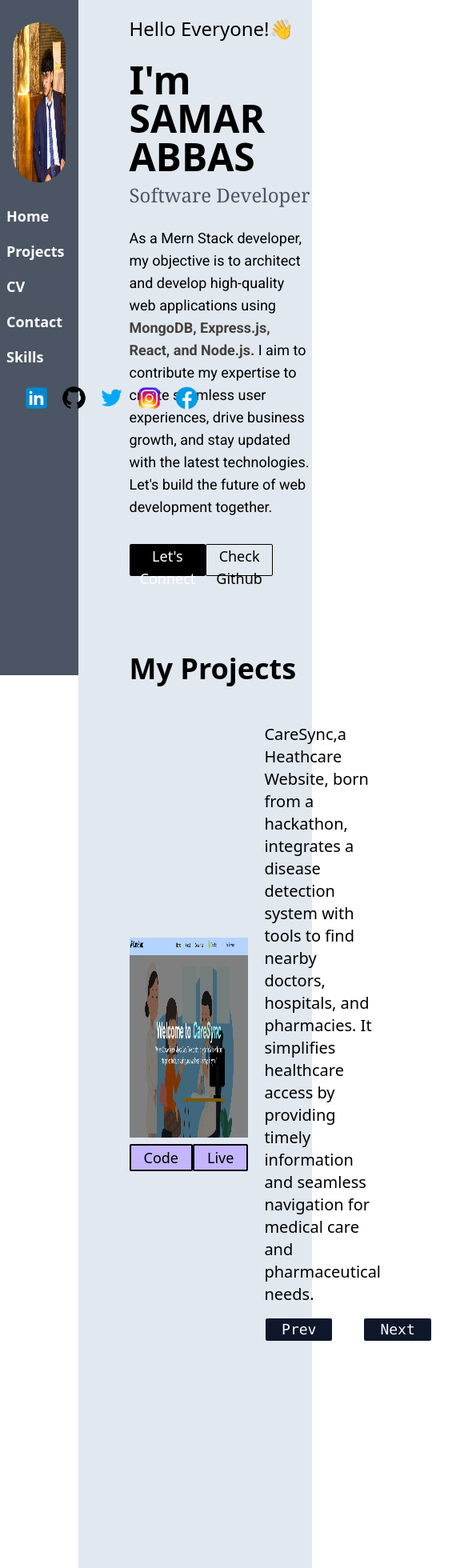
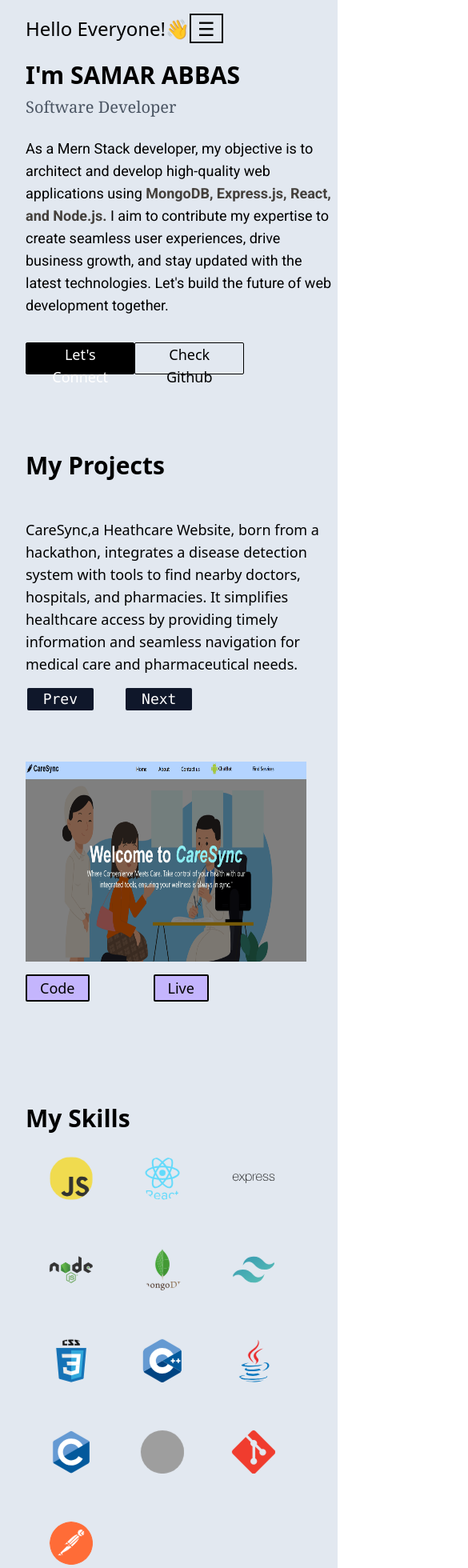
Before and after one commit to samar-abbas-786/samar.dev, a React (Vite) app: page / in a window 390 px wide. Shown: the top 1960 px of the page at 80% size, 585 px wide, since content can reach past the window. Built offline with nearby package versions, Linux system fonts and the light colour scheme; grey boxes are pictures that could not be loaded.

Commit message:
responsi

```diff
--- a/src/components/Projects_Section.jsx
+++ b/src/components/Projects_Section.jsx
@@ -20,32 +20,32 @@ const Projects_Section = () => {
   //   };
 
   return (
-    <div className="  w-full justify-between items-center">
-      <h1 className="text-4xl font-bold font-sans">My Projects</h1>
+    <div className="w-full justify-between items-center">
+      <h1 className="md:text-4xl text-3xl  font-bold font-sans">My Projects</h1>
       {project && project.length > 0 ? (
         project.map((proj) =>
           image === proj.id ? (
-            <div className="flex h-auto space-x-3 justify-evenly items-center w-full mt-10 mb-10">
-              <div key={proj.id} className="single-project w-auto h-auto ">
+            <div className="flex flex-col-reverse md:flex-row h-auto md:space-x-3 justify-evenly md:items-center w-full mt-10 md:mb-10">
+              <div key={proj.id} className="single-project  ">
                 <img
-                  className="h-[250px] w-[400px]"
+                  className=" w-[90%] h-[250px] md:h-[250px] md:w-[400px]"
                   src={proj.img}
                   alt={proj.title}
                   srcSet=""
                 />
-                <div className="btns flex justify-around  mt-2">
+                <div className="btns flex md:justify-around space-x-20 mt-4  md:mt-2">
                   <button className="bg-violet-300 text-black  px-4  py-[1px] border-black border-[2px] hover:bg-black hover:text-white rounded-sm font-sans text-lg">
                     Code
                   </button>
                   <button
                     onClick={() => handleLive(proj)}
-                    className="bg-violet-300 text-black   px-4 py-[1px] border-black border-[2px] hover:bg-black hover:text-white  rounded-sm font-sans text-lg"
+                    className="bg-violet-300 text-black px-4 py-[1px] border-black border-[2px] hover:bg-black hover:text-white  rounded-sm font-sans text-lg"
                   >
                     Live
                   </button>
                 </div>
               </div>
-              <div className="description  pt-2  w-[40vw]  py-16 text-xl flex flex-col font-sans px-2 text-start">
+              <div className="description write  pt-2  md:w-[40vw]  w-[95%] py-16 md:text-xl text-lg flex flex-col  md:px-2 text-start">
                 {proj.desc}
                 <div className="button  w-full flex space-x-10  mt-4">
                   <button
--- a/src/components/contact.jsx
+++ b/src/components/contact.jsx
@@ -3,8 +3,8 @@ import React from "react";
 const contact = () => {
   return (
     <div>
-      <div className="outer flex flex-col items-center">
-        <h1 className="text-4xl font-bold">Get in Touch</h1>
+      <div className="outer w-[100vw] flex flex-col pr-10 justify-center items-center">
+        <h1 className="md:text-4xl text-3xl font-bold">Get in Touch</h1>
         <i id="contact">Reach out and let's turn ideas into action</i>
         <input type="text" placeholder="Name" />
         <input type="text" placeholder="Email" />
--- a/src/components/right.jsx
+++ b/src/components/right.jsx
@@ -100,21 +100,24 @@ const right = (props) => {
 
   return (
     <div>
-      <div className="main w-[75vw] flex  justify-center flex-col  pt-5   bg-slate-200">
+      <div className="main md:w-[75vw] w-100vw flex  justify-center flex-col  pt-5   bg-slate-200">
         <motion.h1
           initial={{ x: 50 }}
           animate={{ x: 0 }}
           transition={{ duration: 0.5, delay: 0.16 }}
-          className="text-2xl ml-16"
+          className="text-2xl ml-8 md:ml-16"
         >
-          Hello Everyone!👋{" "}
+          Hello Everyone!👋
+          <span className="  md:hidden border-black border-2 px-2 mr-2  ">
+            ☰
+          </span>
         </motion.h1>
         <br />
         <motion.h1
           initial={{ x: 50 }}
           animate={{ x: 0 }}
           transition={{ duration: 0.5, delay: 0.16 }}
-          className="text-5xl font-bold ml-16 "
+          className="md:text-5xl text-3xl font-bold ml-8 md:ml-16 "
         >
           {" "}
           I'm SAMAR ABBAS
@@ -123,7 +126,7 @@ const right = (props) => {
           initial={{ x: 50 }}
           animate={{ x: 0 }}
           transition={{ duration: 0.5, delay: 0.16 }}
-          className="text-2xl text-gray-600 font-serif mt-2 ml-16"
+          className="md:text-2xl text-xl text-gray-600 font-serif mt-2 ml-8 md:ml-16"
         >
           Software Developer
         </motion.h1>
@@ -131,7 +134,7 @@ const right = (props) => {
           initial={{ x: 50 }}
           animate={{ x: 0 }}
           transition={{ duration: 0.5, delay: 0.16 }}
-          className=" write text-lg mt-6 ml-16"
+          className=" write text-lg mt-6 ml-8 md:ml-16"
         >
           As a Mern Stack developer, my objective is to architect and develop
           high-quality web applications using{" "}
@@ -147,7 +150,7 @@ const right = (props) => {
           initial={{ x: 50 }}
           animate={{ x: 0 }}
           transition={{ duration: 0.5, delay: 0.16 }}
-          className="buttons mt-8 w-1/3 flex justify-between ml-16 "
+          className="buttons mt-8 md:w-1/3 w-[70vw] flex justify-between ml-8 md:ml-16 "
         >
           <button
             onClick={scroll}
@@ -162,7 +165,7 @@ const right = (props) => {
             Check Github
           </button>
         </motion.div>
-        <div className="mt-24 ml-16">
+        <div className="mt-24 ml-8 md:ml-16">
           <Projects_Section />
           {/* <Single_project /> */}
 
@@ -181,10 +184,10 @@ const right = (props) => {
             ug={ug}
           ></Project> */}
         </div>
-        <div id="skill" className="mt-24 ml-16">
+        <div id="skill" className="mt-24 ml-8 md:ml-16">
           <Skill></Skill>
         </div>
-        <div className="mt-24 ml-16">
+        <div className="mt-24 ml-8 md:ml-16">
           <Contact></Contact>
         </div>
         <div className="mt-24 ">
@@ -196,3 +199,4 @@ const right = (props) => {
 };
 
 export default right;
+// {isMobileMenuOpen === false ? "☰" : "X"}
--- a/src/components/sideSection.jsx
+++ b/src/components/sideSection.jsx
@@ -16,7 +16,7 @@ const sideSection = (props) => {
   };
   return (
     <div>
-      <div className="main flex  ">
+      <div className="md:main md:flex hidden">
         <motion.div
           initial={{ x: -100 }}
           animate={{ x: 0 }}
--- a/src/components/skills.jsx
+++ b/src/components/skills.jsx
@@ -17,8 +17,11 @@ import react from "../../public/react.svg";
 const skills = () => {
   return (
     <div>
-      <h1 className="text-4xl font-bold mt-28">My Skills</h1>
-      <div id="skill" className="skills-container flex w-full  mt-16 flex-wrap">
+      <h1 className="md:text-4xl text-3xl font-bold mt-8 ">My Skills</h1>
+      <div
+        id="skill"
+        className="skills-container flex w-full  md:mt-16 flex-wrap"
+      >
         <img src={js} alt="" />
         <img src={react} alt="" />
         <img src={express} alt="" />
```
